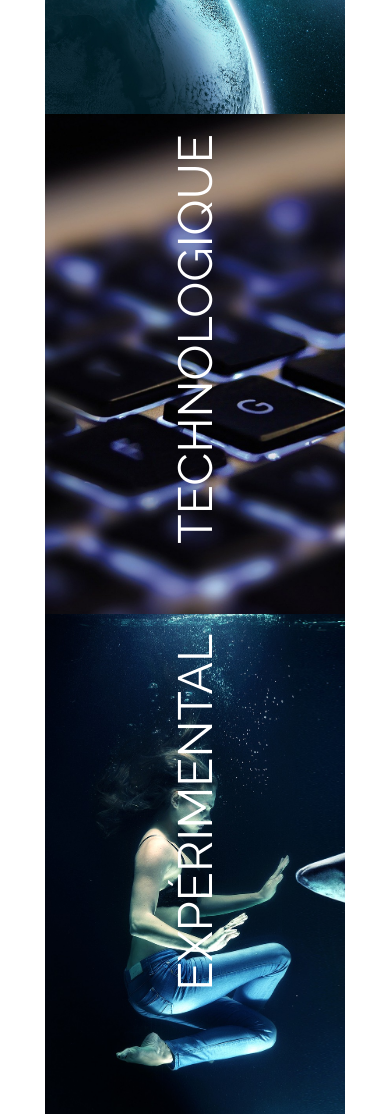
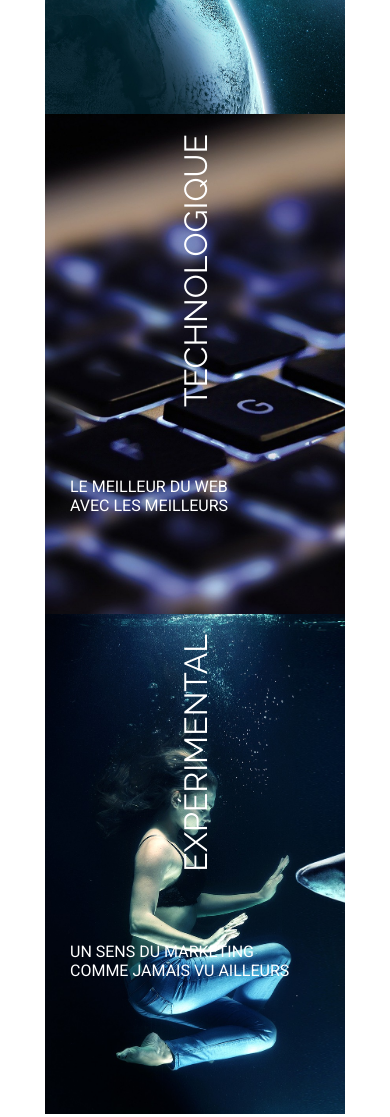
Before and after one commit to Neliiad/trobien, a website: page index.html in a window 390 px wide. Shown: the part 2000-3117 px from the top of the page. Drawn offline with Linux system fonts and the light colour scheme.

Commit message:
first commit

```diff
--- a/assets/scss/element/project.scss
+++ b/assets/scss/element/project.scss
@@ -120,16 +120,16 @@
             text-align: center;
             writing-mode:vertical-rl;
             transform: rotate(180deg);
-            font-size: 3rem;
+            font-size: 2rem;
             margin-top: 20px;
         }
 
         p{
           color: white;
           font-family: "Roboto";
-          font-size: 2rem;
+          font-size: 1rem;
           margin-left: 25px;
-          margin-top: 225px;
+          margin-top: 70px;
       }
       }
 
@@ -198,16 +198,16 @@
         text-align: center;
         writing-mode:vertical-rl;
         transform: rotate(180deg);
-        font-size: 3rem;
+        font-size: 2rem;
         margin-top: 20px;
     }
 
     p{
       color: white;
       font-family: "Roboto";
-      font-size: 2rem;
+      font-size: 1rem;
       margin-left: 25px;
-      margin-top: 200px;
+      margin-top: 70px;
   }
   }
 }
@@ -239,8 +239,8 @@
         }
 
         @media (min-width: 480px) and (max-width: 780px){
-          height: 500px;
-          width: 300px;
+          height: 400px;
+          width: 200px;
 
           h1{
             color: white;
@@ -275,16 +275,16 @@
         text-align: center;
         writing-mode:vertical-rl;
         transform: rotate(180deg);
-        font-size: 3rem;
+        font-size: 2rem;
         margin-top: 20px;
     }
 
     p{
       color: white;
       font-family: "Roboto";
-      font-size: 2rem;
+      font-size: 1rem;
       margin-left: 25px;
-      margin-top:150px;
+      margin-top:70px;
   }
 
 
```
Also changed, not shown: assets/css/styles.css, 1 other file.
